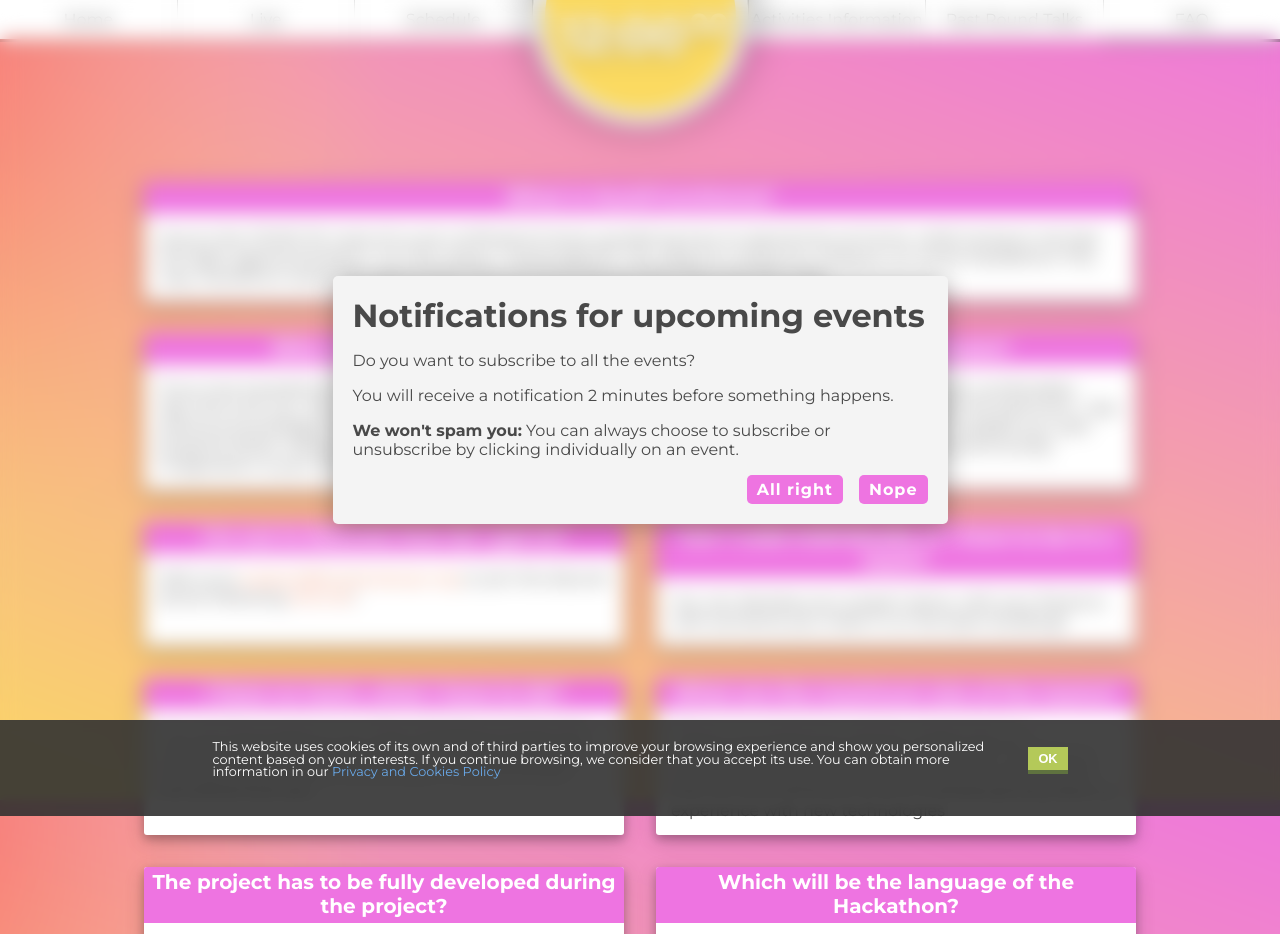
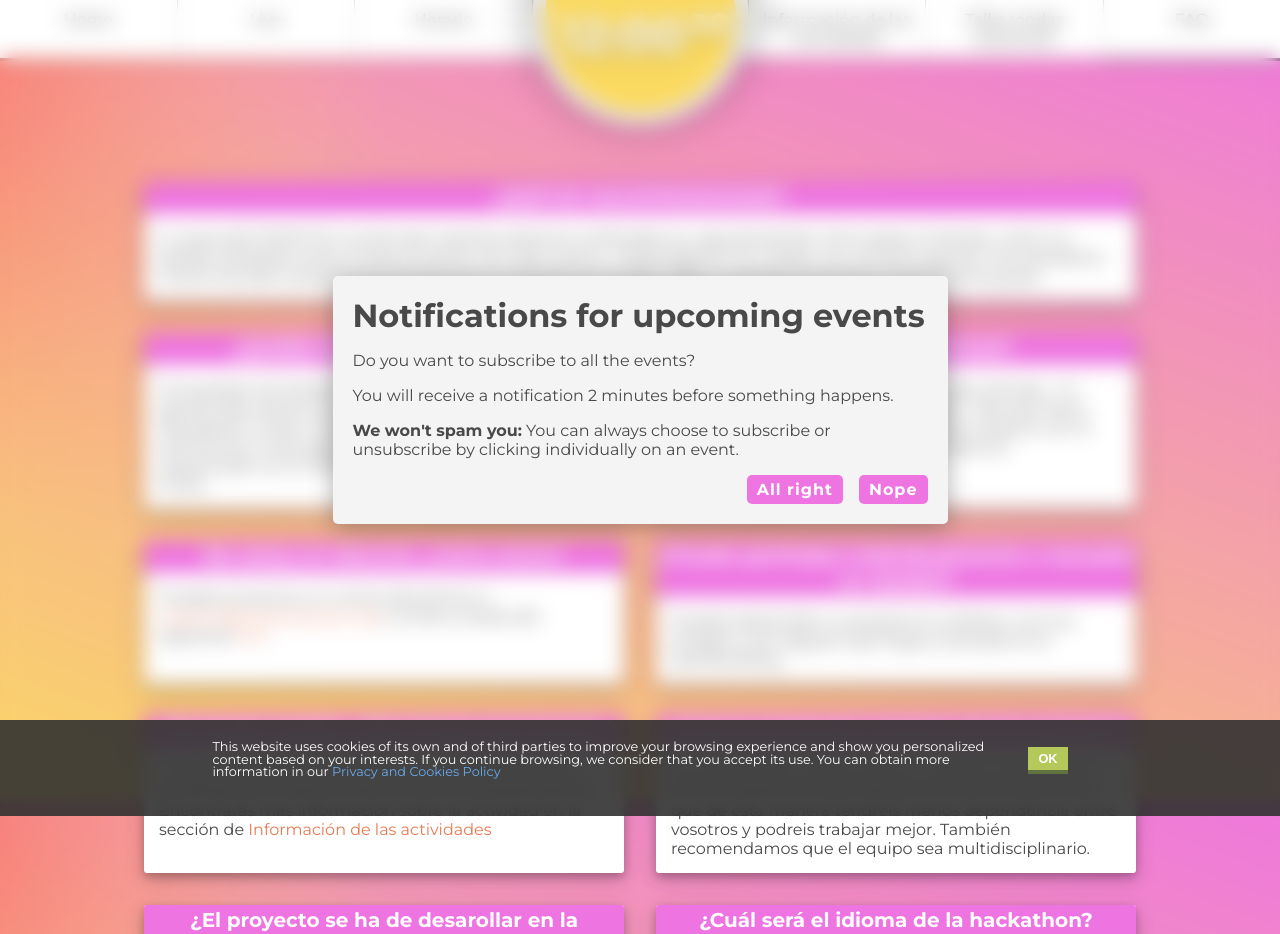
Before and after one commit to hackupc/hackfromhome-live, a Vue app: page /faq in a window 1280 px wide. Shown: the top 934 px of the page. Built offline with nearby package versions, Linux system fonts and the light colour scheme.

Commit message:
changed to spanish all application

```diff
--- a/src/App.vue
+++ b/src/App.vue
@@ -26,13 +26,13 @@
             <router-link to="/live">Live</router-link>
           </li>
           <li :class="isActive('/schedule')">
-            <router-link to="/schedule">Schedule</router-link>
+            <router-link to="/schedule">Horario</router-link>
           </li>
           <li :class="isActive('/activities')">
-            <router-link to="/activities">Activities Information</router-link>
+            <router-link to="/activities">Información de las actividades</router-link>
           </li>
           <li :class="isActive('/past-talks')">
-            <router-link to="/past-talks">Past Edition Talks</router-link>
+            <router-link to="/past-talks">Talks rondas anteriores</router-link>
           </li>
           <li :class="isActive('/faq')">
             <router-link to="/faq">FAQ</router-link>
@@ -51,16 +51,16 @@
             <router-link to="/live">Live</router-link>
           </li>
           <li :class="isActive('/schedule')">
-            <router-link to="/schedule">Schedule</router-link>
+            <router-link to="/schedule">Horario</router-link>
           </li>
           <li @click="toggleFullscreen" id="countdown-li">
             <Countdown/>
           </li>
           <li :class="isActive('/activities')">
-            <router-link to="/activities">Activities Information</router-link>
+            <router-link to="/activities">Información de las actividades</router-link>
           </li>
           <li :class="isActive('/past-talks')">
-            <router-link to="/past-talks">Past Round Talks</router-link>
+            <router-link to="/past-talks">Talks rondas anteriores</router-link>
           </li>
           <li :class="isActive('/faq')">
             <router-link to="/faq">FAQ</router-link>
--- a/src/views/Activities.vue
+++ b/src/views/Activities.vue
@@ -5,46 +5,42 @@
         <h1 class="activity-title">TALKS</h1>
       </div>
       <div class="panel">
-        <h1 style="text-transform: uppercase;">VIM: from zero to hero</h1>
+        <h1 style="text-transform: uppercase;">Workshop </h1>
         <div>
-          <h3>Speaker: Andrea Querol</h3>
-          <h5>Language: Spanish</h5>
-          <p style="text-align: justify;">Aprender a utilizar VIM, uno de los editores texto por consola más populares. Empezando por saber cómo editar, guardar y salir; hasta... bueno, VIM no tiene límites! Este editor se puede encontrar en cualquier Linux y nunca está de más saber manejarse en él.</p>
+          <h3>Speaker: </h3>
+          <p style="text-align: justify;">Description</p>
           <div style="text-align: center;">
-            <img src="/assets/img/live/code.png" class="image" style="width: 30%; margin-top: 2em"/>
+            <!-- <img src="/assets/img/live/code.png" class="image" style="width: 30%; margin-top: 2em"/> -->
           </div>
         </div>
       </div>
       <div class="panel">
-        <h1 style="text-transform: uppercase;">Cómo crear y entrenar una red neuronal con sólo 10 líneas de Python</h1>
+        <h1 style="text-transform: uppercase;">Talk 1</h1>
         <div>
-          <h3>Speaker: Jordi Torres (UPC & BSC)</h3>
-          <h5>Language: Spanish</h5>
-          <p style="text-align: justify;">Esta presentación inicia a los hackers en los conceptos básicos de redes neuronales mediante un caso práctico que con sólo 10 líneas de código Python se crea y entrena una red neuronal que reconoce dígitos escritos a mano. Para ello usaremos la API Keras de TensorFlow, la librería más popular en estos momentos en la comunidad Deep Learning.</p>
+          <h3>Speaker: </h3>
+          <p style="text-align: justify;">Description</p>
           <div style="text-align: center;">
-            <img src="/assets/img/live/ml-icon.png" class="image" style="width: 30%; margin-top: 0.3em"/>
+            <!-- <img src="/assets/img/live/ml-icon.png" class="image" style="width: 30%; margin-top: 0.3em"/> -->
           </div>
         </div>
       </div>
       <div class="panel">
-        <h1 style="text-transform: uppercase;">Implement a chatbot with Dialogflow</h1>
+        <h1 style="text-transform: uppercase;">Talk 2</h1>
         <div>
-          <h3>Speaker: Elena Ruiz</h3>
-          <h5>Language: Spanish</h5>
-          <p style="text-align: justify;">Brew introduction to chatbots. Learn how to implement a chatbot with Dialogflow and how integrate it.</p>
+          <h3>Speaker: </h3>
+          <p style="text-align: justify;">Description</p>
           <div style="text-align: center;">
-            <img src="/assets/img/live/bot.png" class="image" style="width: 30%; margin-top: 1.2em"/>
+             <!-- <img src="/assets/img/live/bot.png" class="image" style="width: 30%; margin-top: 1.2em"/> -->
           </div>
         </div>
       </div>
       <div class="panel">
-        <h1 style="text-transform: uppercase;">Hacking with Go</h1>
+        <h1 style="text-transform: uppercase;">Talk 3</h1>
         <div>
-          <h3>Speaker: Taras Yarema</h3>
-          <h5>Language: English</h5>
-          <p style="text-align: justify;">I like Go. Let's see if I can make you like it too!</p>
+          <h3>Speaker: </h3>
+          <p style="text-align: justify;">Description</p>
           <div style="text-align: center;">
-            <img src="/assets/img/live/go.png" class="image" style="width: 30%; margin-top: 1em"/>
+             <!-- <img src="/assets/img/live/go.png" class="image" style="width: 30%; margin-top: 1em"/>  -->
           </div>
         </div>
       </div>
@@ -58,17 +54,17 @@
             <p class="icon"><i class="fa fa-slack" aria-hidden="true"></i></p>
             <span>team-building</span>
           </div>
-          <p class="margin-bottom">If you are looking a team or additional members for your team, we have an scheduled activity for you! <br /> It will start at 12:15 and it will work the following way: </p>
+          <p class="margin-bottom">Si estás buscando un equipo o un nuevo miembro para tu equipo, tenemos una actividad programada para ti! <br /> Empezará a las 12:15 y funcionará de la siguiente manera: </p>
           <ul>
-            <li>Join our discord server and go to the text channel #teambuilding.</li>
-            <li>We will ask some questions, you will have to answer at least one!</li>
+            <li>Únete al server de discord y ve al canal de #teambuilding</li>
+            <li>Te haremos algunas preguntas, tendrás que contestar al menos una!</li>
             <ul>
-              <li>Any project idea? A webapp, scrapper, a game...</li>
-              <li>Area of interest? Backend, AI, learning a new programming language...</li>
-              <li>Skills? C developer, NodeJS, assembler...</li>
+              <li>¿Alguna idea de proyecto? Una webapp, scrapper, un juego...</li>
+              <li>¿Alguna interés? Backend, IA, aprender un nuevo lenguaje...</li>
+              <li>¿Habilidades? C, NodeJS, assembler...</li>
             </ul>
-            <li>Depending in the amount of people interested, maybe we will suggest you to join an specific voice channel, so you can talk all together and form a team or keep looking for.</li>
-            <li>If you have been in a specific channel, but after all you are still looking for some people/team, come back to the teambuilding channel!</li>
+            <li>Dependiendo del número de personas interesadas, quizás te sugerimos que te unas a un canal de voz específico, así podéis hablar entre vosotros y crear un equipo o seguir buscando uno.</li>
+            <li>Si has estado en un canal específico, pero despues de esto aun sigues buscando un equipo o alguien para tu actual equipo, ¡vuelve al canal de team building!</li>
           </ul>
         </div>
       </div>
@@ -76,10 +72,9 @@
         <h1>ZUMBA</h1>
         <div>
           <div class="margin-bottom text-centered">
-            <p class="icon"><i class="fa fa-slack" aria-hidden="true"></i></p>
-            <span>zumba-class</span>
+            <span>Twitch channel</span>
           </div>
-          <p class="margin-bottom"> ¡Levántate del sofá y anímate a bailar! Pásatelo en grande siguiendo coreografías latinas que te llenaran de ritmo para hacer ejercicio y disfrutar en esta cuarentena. </p>
+          <p class="margin-bottom" style="text-align: justify;"> ¡Levántate del sofá y anímate a bailar! Pásatelo en grande siguiendo coreografías latinas que te llenaran de ritmo para hacer ejercicio y disfrutar en esta cuarentena. </p>
           <div style="text-align: center;">
             <img src="/assets/img/live/zumba.png" class="image" style="width: 100%; margin-top: 3em"/>
           </div>
@@ -90,9 +85,11 @@
         <div>
           <div class="margin-bottom text-centered">
             <p class="icon"><i class="fa fa-slack" aria-hidden="true"></i></p>
-            <span>activities</span>
+            <span>actividades</span>
           </div>
-          <p class="margin-bottom" style="text-align: justify;"> Will you become the next Picasso? Discover it with us! Join our pinturillo battle and have a good time. In case you don’t know what it is, Pinturillo mainly consists of guessing what things are drawing your rivals. Just give it a go, fun is guaranteed! </p>
+          <p class="margin-bottom" style="text-align: justify;">
+            ¿Te vas a convertir en el próximo Picasso? ¡Descubrelo con nosotros! Únete a nosotros en la batalla del pinturillo y pasa un buen tiempo. En caso de que no sepas que es el pinturillo... consiste en adivinar que dibujan tus oponentes antes de que se acabe el tiempo y siendo el más rápido. Solo pruébalo, la diversión está garantizada.
+          </p>
           <div style="text-align: center;">
             <img src="/assets/img/live/pen.gif" class="image" style="width: 70%;"/>
           </div>
@@ -103,9 +100,11 @@
         <div>
           <div class="margin-bottom text-centered">
             <p class="icon"><i class="fa fa-slack" aria-hidden="true"></i></p>
-            <span>activities</span>
+            <span>actividades</span>
           </div>
-          <p class="margin-bottom" style="text-align: justify;">Challenge your vocabulary playing STOP! Discover how many countries that start with the letter A are you able to think in a time record. Or how many fruits that start with the letter K can you list? Show it by winning all your opponents in this fun game!</p>
+          <p class="margin-bottom" style="text-align: justify;">
+            Pon a prueba tu vocabulario jugando al STOP! Descubre cuantas ciudades que empiezan por la letra A eres capaz de pensar en un tiempo récord. ¿O cuantos frutas que empiezan por la letra K puedes listar? ¡Demuestra tus habilidades ganando a tus oponentes en este divertido juego!
+          </p>
           <div style="text-align: center;">
             <img src="/assets/img/live/stop.jpg" class="image" style="width: 80%; margin-top: 1.3em"/>
           </div>
--- a/src/views/FAQ.vue
+++ b/src/views/FAQ.vue
@@ -2,76 +2,70 @@
   <div id="faq" class="under-header padding-bottom">
     <div class="container">
       <div class="panel large">
-        <h1>What is HackFromHome?</h1>
+        <h1>¿QUÉ ES HACKFROMHOME?</h1>
         <div>
-          <p>Due to the COVID-19, most of us are confined at home wondering how to spend time at home, while trying to not lose the fight against boredom. For this reason, Hackers@UPC has raised an awesome initiative: an online hackathon! This way, hackathon lovers can spend their time at home doing what they love the most.</p>
+          <p>A causa del COVID-19, muchos de nosotros estamos confinados en casa pensando cómo pasar el tiempo, cómo no perder la batalla contra el aburrimiento. Por este motivo, Hackers@UPC ha creado una iniciativa genial: una hackathon online! De esta manera, los amantes de las hackathons pueden pasar el tiempo haciendo lo que más les gusta.</p>
         </div>
       </div>
       <div class="panel">
-        <h1>Who can participate?</h1>
+        <h1>¿QUIÉN PUEDE PARTICIPAR?</h1>
+        <div>
+          <p>Si te gustan las hackathons y quieres pasar un día genial, este evento es para ti. ¡No necesitas ser un estudiante o tener conocimientos previos! ¡Os animamos a crear grandes proyectos! Ya sea relacionado con el COVID-19 o no... la imaginación es tu límite.</p>
+        </div>
+      </div>
+      <div class="panel">
+        <h1>¿DÓNDE PARTICIPAR?</h1>
+        <div>
+          <p>Puedes trabajar donde te sientas más cómodo... Tu habitación, la cocina, el sofá, el baño... Pero por favor, ¡QUÉDATE EN CASA! Podrás estar en contacto con el resto de la comunidad a través de Discord.</p>
+        </div>
+      </div>
+      <div class="panel">
+        <h1>No estoy en discord, ¿cómo entro?</h1>
         <div>
           <p>
-            If you love hackathons and want to spend an awesome day, this is for you. No need to be a student or have previous knowledge! We encourage you to make great projects! Either related to COVID-19 or not... your imagination is your limit.
+            Puedes enviarnos un correo electrónico a <a href="mailto:support@hackersatupc.org" target="_blank">support@hackersatupc.org</a> o unirte a través del siguiente <a href="#" target="_blank"> link</a>.
           </p>
         </div>
       </div>
       <div class="panel">
-        <h1>Where to participate?</h1>
+        <h1>¿Puedo participar individualmente o necesito un equipo?</h1>
         <div>
           <p>
-            You can develop where you feel more comfortable... Your bedroom, the kitchen, the sofa, the bathroom... But please STAY AT HOME! We will soon update you with how to connect with the rest of the community!
+            Puedes desarrollar tu proyecto en solitario, con tus amigos o con alguien que hayas conocido en el teambuilding.
           </p>
         </div>
       </div>
       <div class="panel">
-        <h1>I'm not in Discord, how do I get in?</h1>
+        <h1>No tengo equipo, ¿Que tengo que hacer?</h1>
         <div>
           <p>
-            Mail us to <a href="mailto:support@hackersatupc.org" target="_blank">support@hackersatupc.org</a> or join the discord server following <a href="https://discord.gg/AVQHN9p" target="_blank">this link</a>!
+            Puedes encontrar un equipo en la actividad de team building que empieza a las 12:15 (GMT+2) estate atento! Encontrarás más información sobre la actividad en la sección de <a href="/activities">Información de las actividades</a>
           </p>
         </div>
       </div>
       <div class="panel">
-        <h1>Can I code individually or I have to be in a team?</h1>
+        <h1>¿Cual es el tamaño máximo de los equipos?</h1>
         <div>
-          <p>
-            You can develop your project alone, with your friend or with someone you meet in on the team building!!
-          </p>
+          <p>No hay tamaño máximo para un equipo, pero nuestra recomendación es que sea de 4 a 6 como máximo ya que de esta manera tendréis menos dependencia entre vosotros y podreis trabajar mejor. También recomendamos que el equipo sea multidisciplinario.</p>
         </div>
       </div>
       <div class="panel">
-        <h1>I have no team, what I have to do?</h1>
+        <h1>¿El proyecto se ha de desarollar en la hackathon desde 0?</h1>
         <div>
-          <p>
-            You can find a team in our Team Building activity that will starts at 12:15 (GMT+2) stay tunned! You will find all the information about the activity in the ACTIVITIES INFORMATION tab.
-          </p>
+          <p>¡No! Puedes continuar con un proyecto que hayas empezado en otra ocasion, lo más importante que en esta hackathon es que aprendais y paseis un buen rato con nosotros.</p>
         </div>
       </div>
       <div class="panel">
-        <h1>What are the maximum size of the teams?</h1>
+        <h1>¿Cuál será el idioma de la hackathon?</h1>
         <div>
-          <p>There is no maximum size for a team but our recomendation is to be 4 to 6 maximum in a team so you have less dependencies and you can work better. Also we recomend you to be a multidisciplinary team or experience with new technologies</p>
+          <p> Castellano, durante las pasadas ediciones hemos visto que nuestros participantes forman parte de países de habla española, y es por eso que la hackathon será en castellano. </p>
         </div>
       </div>
       <div class="panel">
-        <h1>The project has to be fully developed during the project?</h1>
-        <div>
-          <p>No! You can continue a project you start in an other ocasion! The most important think in this hackathon is learn and have a good time with us!</p>
-        </div>
-      </div>
-      <div class="panel">
-        <h1>Which will be the language of the Hackathon?</h1>
+        <h1>¿Habrá algún premio?</h1>
         <div>
           <p>
-            English and Spanish, we are having participants from all over the world so we will be doing the activities in English or Spanish depending on the participants. Three of the four main talks in this round will be presented in Spanish.
-          </p>
-        </div>
-      </div>
-      <div class="panel">
-        <h1>Is there any prize?</h1>
-        <div>
-          <p>
-            Nope! In this hackathon there are no winners we want you to learn, develop, have fun and be distracted! There is no competition, we want to create community.
+            ¡Nope! En esta hackathon no hay ganadores, nuestra intención es que aprendais, desarolleis, paseis un buen rato y os distraigais. No hay competición, queremos crear comunidad.
           </p>
         </div>
       </div>
--- a/src/views/Home.vue
+++ b/src/views/Home.vue
@@ -3,15 +3,15 @@
     <div class="container">
 
       <div class="panel">
-        <h1>Important Info</h1>
+        <h1>Información importante</h1>
         <div>
-          <p style="text-align: center; margin-bottom: 15px;">Remember that all the hours are in Barcelona time (GMT +2)</p>
+          <p style="text-align: center; margin-bottom: 15px;">Recuerda que todas las horas están en el horario de Barcelona (GMT +2)</p>
           <h3 class="text-centered margin-bottom">Links</h3>
           <div class="buttons margin-bottom">
-            <a target="_blank" href="https://www.twitch.tv/hackersupc">Twitch Talks</a>
+            <a target="_blank" href="https://www.twitch.tv/hackersupc">Talks en twitch</a>
           </div>
           <div class="buttons margin-bottom" >
-            <a target="_blank" href="https://hackfromhome.hackersatupc.org/">Web Page</a>
+            <a target="_blank" href="https://hackfromhome.hackersatupc.org/">Página web</a>
           </div>
           <!-- <div class="buttons margin-bottom">
             <a target="_blank" href="https://hackfromhome.devpost.com/">Devpost</a>
@@ -20,9 +20,9 @@
       </div>
 
       <div class="panel" style="align-self: flex-start;">
-          <h1>Contact</h1>
+          <h1>Contacto</h1>
           <div class="text-centered">
-            <span><a  target="_blank" href=" https://discordapp.com/invite/z5eqTGD">Discord server</a></span>
+            <span><a  target="_blank" href=" https://discordapp.com/invite/z5eqTGD">Server de discord</a></span>
           </div>
           <div class="text-centered">
             <p class="icon"><i class="fa fa-envelope" aria-hidden="true"></i></p>
@@ -41,13 +41,20 @@
           </div>
         </div>
 
-      <div class="panel large">
+      <!-- <div class="panel large">
         <div style="text-align: center;">
           <p style="text-align: center; margin-bottom: 15px;">The great minds that create TheGame of HackUPC 2019 had created a daily hacking challenge to everyone who wants to try something different and fresh. <br/> Will you be able to solve everything? <br /> Welcome to... </p>
           <img src="/assets/img/live/advent-logotype.svg" class="image" style="width: 50%; margin-bottom: 15px;"/>
           <div class="buttons margin-bottom">
             <a target="_blank" href="http://adventofcorona.hackersatupc.org/">Start Hacking</a>
           </div>
+        </div>
+      </div> -->
+
+      <div class="panel large no-margin">
+        <h1>Trailer Hackers@UPC</h1>
+        <div class="embed-container">
+          <iframe src="https://www.youtube.com/embed/m2NDc1ofYXY" frameborder="0" allowfullscreen></iframe>
         </div>
       </div>
 
--- a/src/views/PastEdition.vue
+++ b/src/views/PastEdition.vue
@@ -2,15 +2,15 @@
   <div id="challenges" class="under-header padding-bottom">
     <div class="container">
       <div class="panel no-margin">
-        <h1>Hackers@UPC</h1>
+        <h1>Introduction to GIT</h1>
         <div class="embed-container">
-          <iframe src="https://www.youtube.com/embed/m2NDc1ofYXY" frameborder="0" allowfullscreen></iframe>
+          <iframe src="https://www.youtube.com/embed/tNpZOvCiz9o" frameborder="0" allowfullscreen></iframe>
         </div>
       </div>
       <div class="panel no-margin">
-        <h1>Introduction to GIT</h1>
+        <h1>Workshop de Figma</h1>
         <div class="embed-container">
-          <iframe src="https://www.youtube.com/embed/tNpZOvCiz9o" frameborder="0" allowfullscreen></iframe>
+          <iframe src="https://www.youtube.com/embed/63nmF17KgpE" frameborder="0" allowfullscreen></iframe>
         </div>
       </div>
       <div class="panel no-margin">
@@ -37,6 +37,30 @@
           <iframe src="https://www.youtube.com/embed/N1-3OEMFSNA" frameborder="0" allowfullscreen></iframe>
         </div>
       </div>
+      <div class="panel no-margin">
+        <h1>Workshop VIM</h1>
+        <div class="embed-container">
+          <iframe src="https://www.youtube.com/embed/V2lrcubwLnY" frameborder="0" allowfullscreen></iframe>
+        </div>
+      </div>
+      <div class="panel no-margin">
+        <h1>Chatbot with DialogFlow</h1>
+        <div class="embed-container">
+          <iframe src="https://www.youtube.com/embed/ItFxuHQNLT8" frameborder="0" allowfullscreen></iframe>
+        </div>
+      </div>
+      <div class="panel no-margin">
+        <h1>Machine Learning</h1>
+        <div class="embed-container">
+          <iframe src="https://www.youtube.com/embed/fybjOXq7Dvo" frameborder="0" allowfullscreen></iframe>
+        </div>
+      </div>
+      <div class="panel no-margin">
+        <h1>GO</h1>
+        <div class="embed-container">
+          <iframe src="https://www.youtube.com/embed/mNkqU2X5SIk" frameborder="0" allowfullscreen></iframe>
+        </div>
+      </div>
     </div>
   </div>
 </template>
```
Also changed, not shown: public/data/schedule.json (+19 -19 lines).
